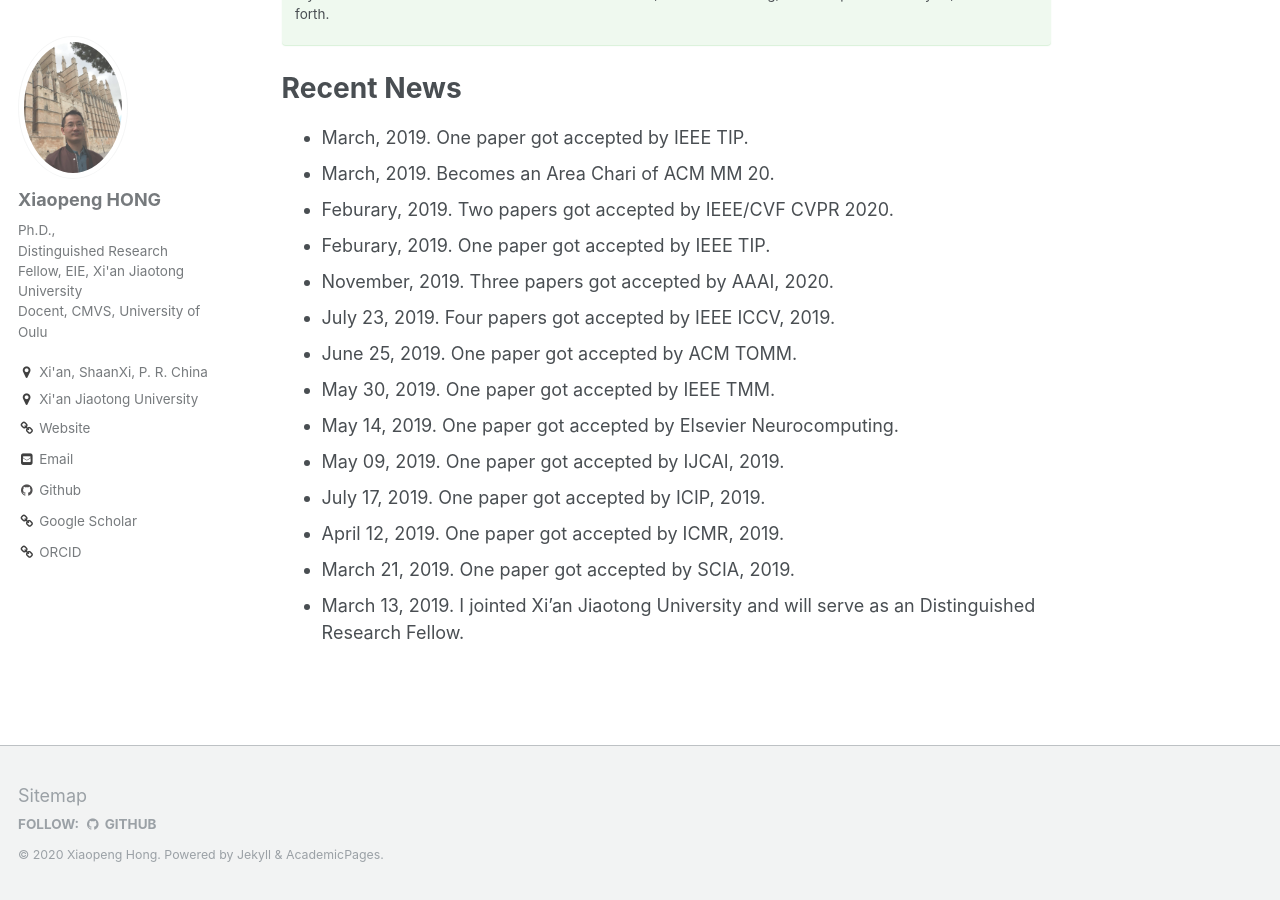
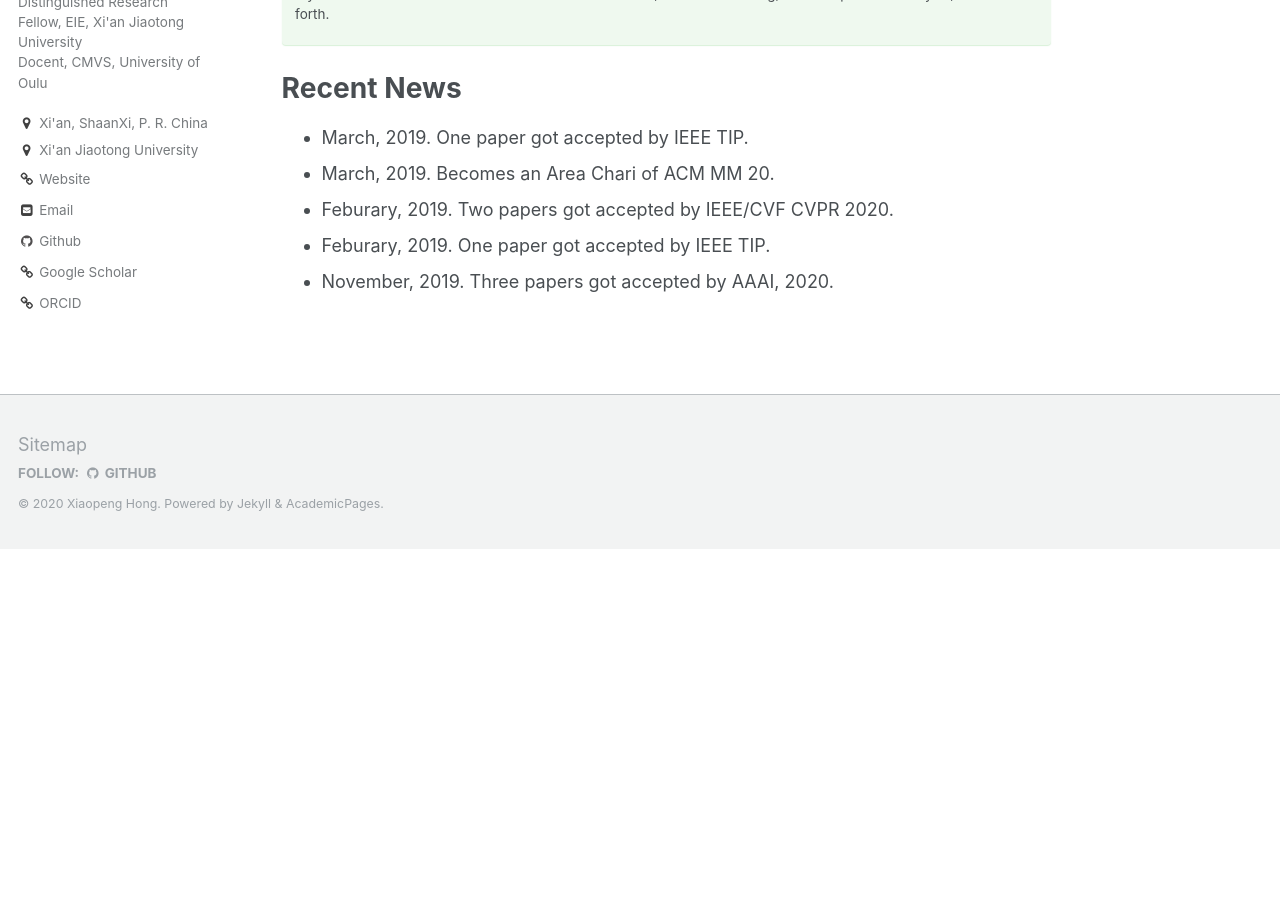
Before and after one commit to xiaopenghong/xiaopenghong.github.io, a Jekyll site: the page built from _pages/about.md, in a window 1280 px wide and 900 px high, scrolled down 905 px. Built offline with Jekyll 4.4.1, drawn with Linux system fonts in a browser that asks for light colours; after the commit the page ends 1454 px from its top, so only the background shows below that.

Commit message:
Update about.md

```diff
--- a/_pages/about.md
+++ b/_pages/about.md
@@ -29,12 +29,3 @@ redirect_from:
 * Feburary, 2019. Two papers got accepted by IEEE/CVF CVPR 2020.
 * Feburary, 2019. One paper got accepted by IEEE TIP.
 * November, 2019. Three papers got accepted by AAAI, 2020.
-* July 23, 2019. Four papers got accepted by IEEE ICCV, 2019.
-* June 25, 2019. One paper got accepted by ACM TOMM.
-* May 30, 2019. One paper got accepted by IEEE TMM.
-* May 14, 2019. One paper got accepted by Elsevier Neurocomputing.
-* May 09, 2019. One paper got accepted by IJCAI, 2019.
-* July 17, 2019. One paper got accepted by ICIP, 2019.
-* April 12, 2019. One paper got accepted by ICMR, 2019.
-* March 21, 2019. One paper got accepted by SCIA, 2019.
-* March 13, 2019. I jointed Xi'an Jiaotong University and will serve as an Distinguished Research Fellow.
```
